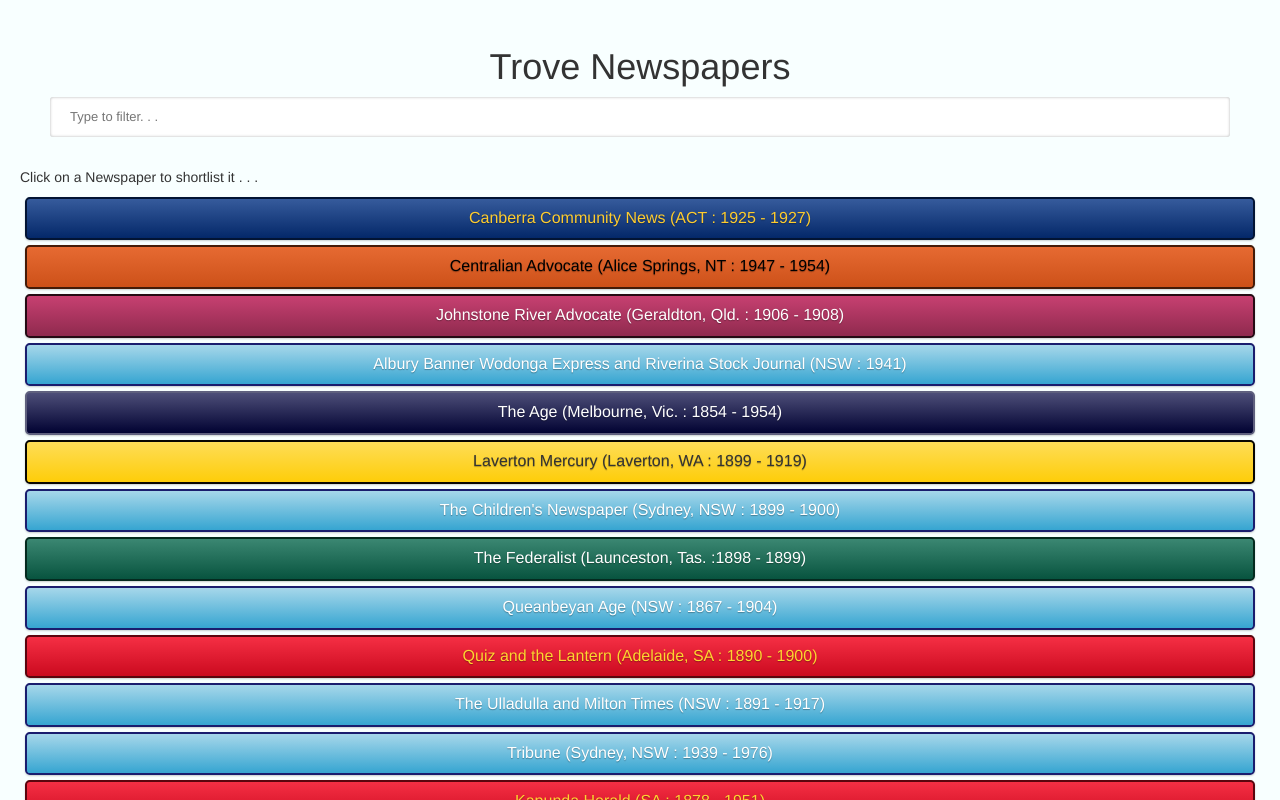
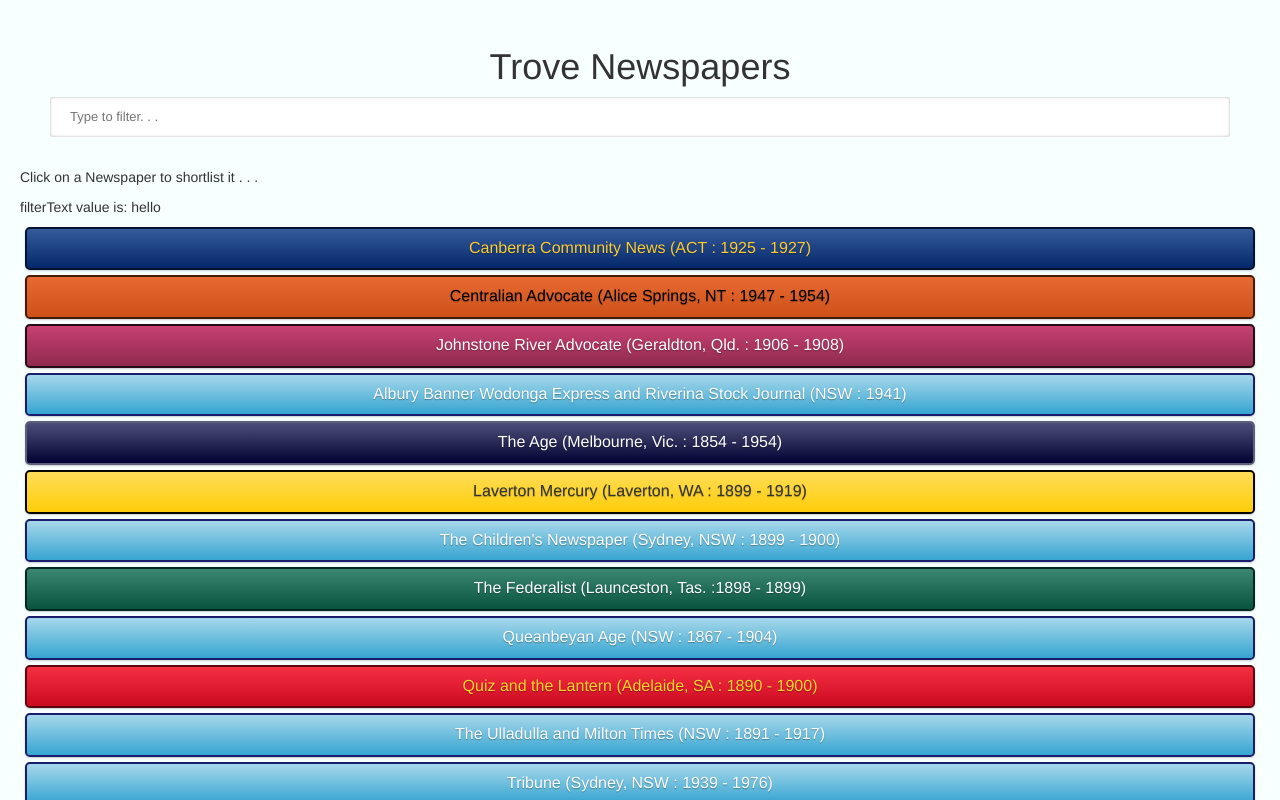
Before and after one commit to u3133382danielparsons/trove-newspapers-repo, a React (Create React App) app: page / in a window 1280 px wide. Shown: the top 800 px of the page. Built offline with nearby package versions, Linux system fonts and the light colour scheme.

Commit message:
Binding the filtertext with State

```diff
--- a/src/App.js
+++ b/src/App.js
@@ -6,20 +6,35 @@
 import Credit from './components/Credits'
 
 class App extends Component {
+  constructor(props){
+    super(props)
+    this.state = {
+      filterText: 'hello'
+    }
+  }
+  filterUpdate(value){
+    this.setState({
+      filterText: value
+    })
+  }
   render() {
-
     return(
       <div className="content">
         <header>
           <h1>
             Trove Newspapers
           </h1>
-          <Search />
+          <Search filterText={this.state.filterText}
+                  filterUpdate={this.filterUpdate.bind(this)}
+           />
         </header>
         <div className="flex-container">
           <main>
             <ShortList />
-            <NewspapersList data={this.props.data} />
+            <NewspapersList
+              data={this.props.data}
+              filterText={this.state.filterText}
+            />
           </main>
         </div>
         <footer>
--- a/src/components/NewspapersList.js
+++ b/src/components/NewspapersList.js
@@ -12,9 +12,12 @@
         )
       })
       return (
-              <ul>
-                {NewspapersList}
-              </ul>
+          <div>
+            <p>filterText value is: {this.props.filterText}</p>
+            <ul>
+              {NewspapersList}
+            </ul>
+          </div>
       )
   }
 }
--- a/src/components/Search.js
+++ b/src/components/Search.js
@@ -3,14 +3,15 @@
 class Search extends Component{
   filterUpdate(){
     const val = this.myValue.value
-    console.log(val)
+    this.props.filterUpdate(val)
   }
   render(){
+    console.log('filterText value', this.props.filterText)
     return(
       <form>
         <input type="text"
                 placeholder="Type to filter. . ."
-                ref={(value) => this.myValue = value}
+                ref={(value) => {this.myValue = value}}
                 onChange={this.filterUpdate.bind(this)}/>
       </form>
     )
--- a/src/index.js
+++ b/src/index.js
@@ -5,5 +5,7 @@
 import data from './data/data';
 import './styles/index.css';
 
-ReactDOM.render(<App data={data} />, document.getElementById('root'));
+ReactDOM.render(
+  <App data={data} />,
+  document.getElementById('root'));
 registerServiceWorker();
```
